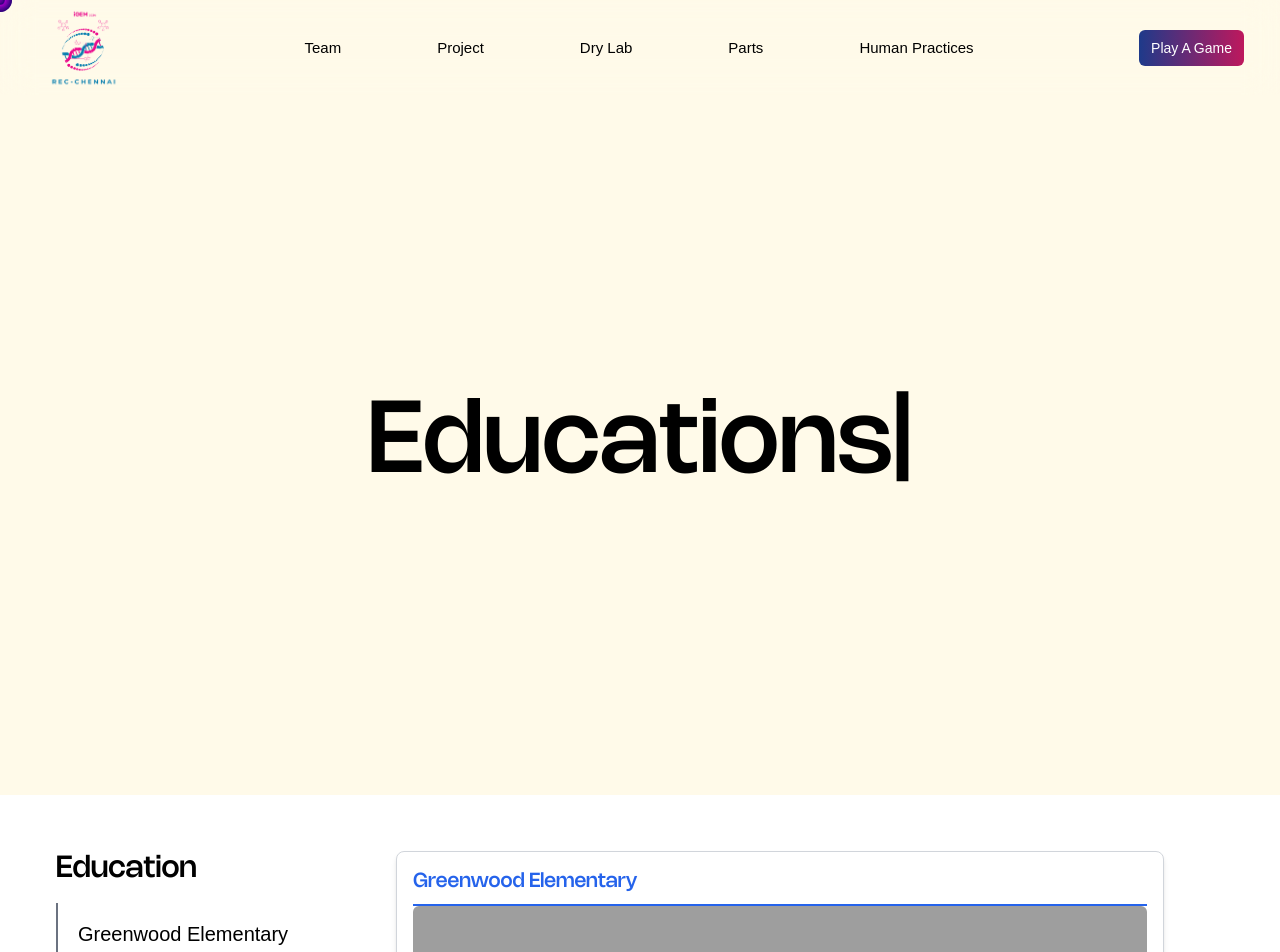
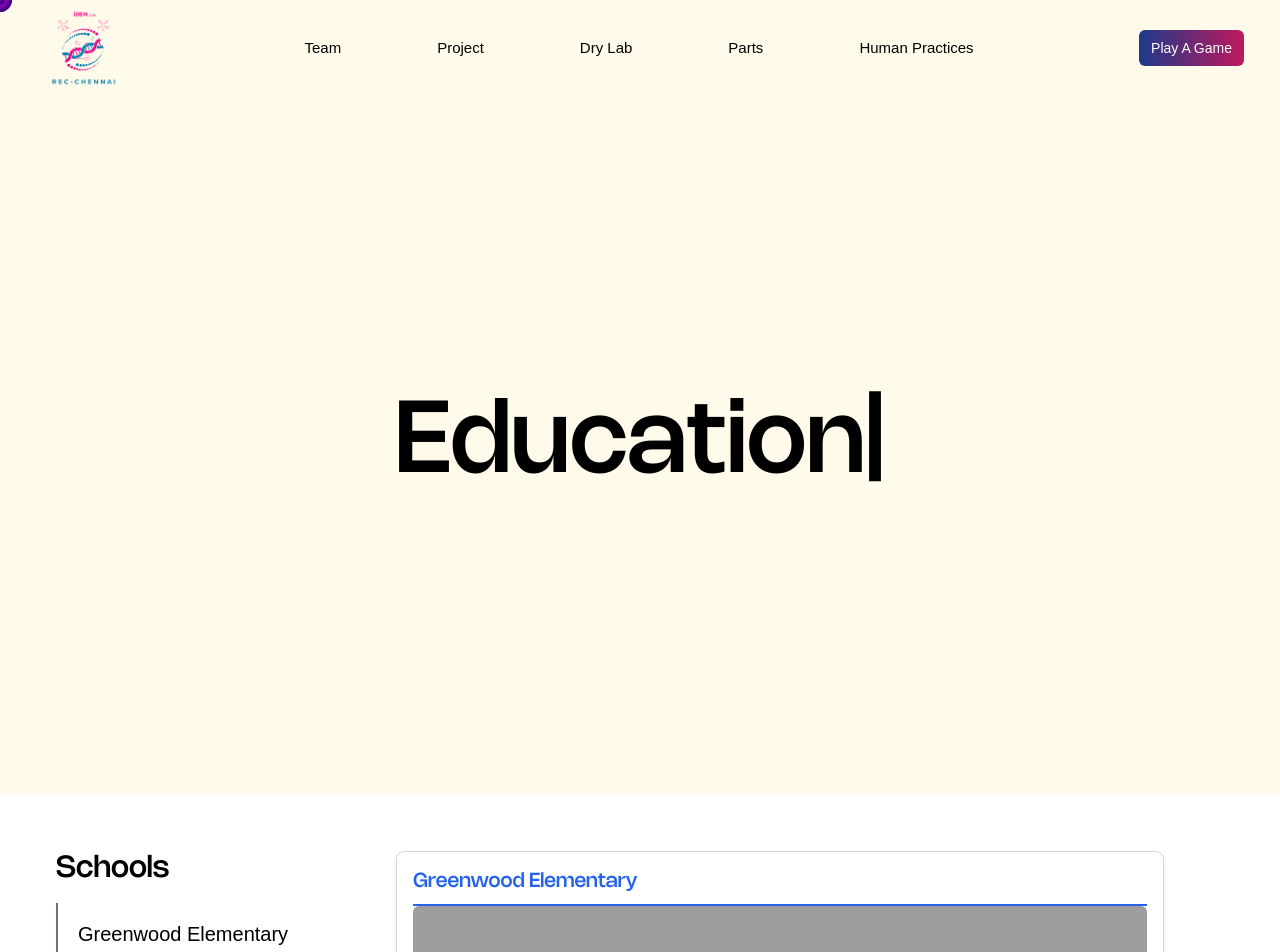
Before and after one commit to AMARMG04/iGem-wiki, a React (Vite) app: page /education in a window 1280 px wide. Shown: the top 952 px of the page. Built offline with nearby package versions, Linux system fonts and the light colour scheme; grey boxes are pictures that could not be loaded; a web font is replaced by a local one.

Commit message:
education small change

```diff
--- a/src/pages/Education.jsx
+++ b/src/pages/Education.jsx
@@ -78,10 +78,10 @@ const Education = () => {
   return (
     <div className="bg-customCream">
       <NewNavbar />
-      <NewBanner title="Educations" color="blue" />
+      <NewBanner title="Education" color="blue" />
       <div className="p-10 flex flex-row gap-10 bg-white">
         <div className="p-4 min-w-[300px] h-fit sticky top-28">
-          <h1 className="font-nohemi_m mb-4 text-3xl">Education</h1>
+          <h1 className="font-nohemi_m mb-4 text-3xl">Schools</h1>
           <ul className="flex flex-col">
             {schools.map((school, index) => (
               <li
@@ -111,17 +111,17 @@ const Education = () => {
               className={`border border-gray-300 rounded-lg shadow-md p-4 w-full flex flex-col transition-transform duration-200 ease-in-out ${
                 activeLink === `section-${index}` ? "outline outline-2 outline-blue-500" : ""
               }`}
-              onMouseEnter={() => setHoveredCard(index)} // Set hovered card index on mouse enter
-              onMouseLeave={() => setHoveredCard(null)} // Reset hovered card index on mouse leave
+              onMouseEnter={() => setHoveredCard(index)}
+              onMouseLeave={() => setHoveredCard(null)}
             >
               <div className="flex-1">
                 <h1 className="text-xl border-b-2 text-blue-600 border-blue-600 pb-2">
                   {school.name}
                 </h1>
                 <img
-                  src={selectedImages[school.id]} // Use selected image for the specific school
+                  src={selectedImages[school.id]}
                   alt={school.name}
-                  className="w-full h-48 object-cover rounded-md mb-4" // Fixed height for main image
+                  className="w-full h-48 object-cover rounded-md mb-4"
                 />
                 <p className="text-justify text-lg">{school.content}</p>
                 <p className="text-justify text-lg">
```
